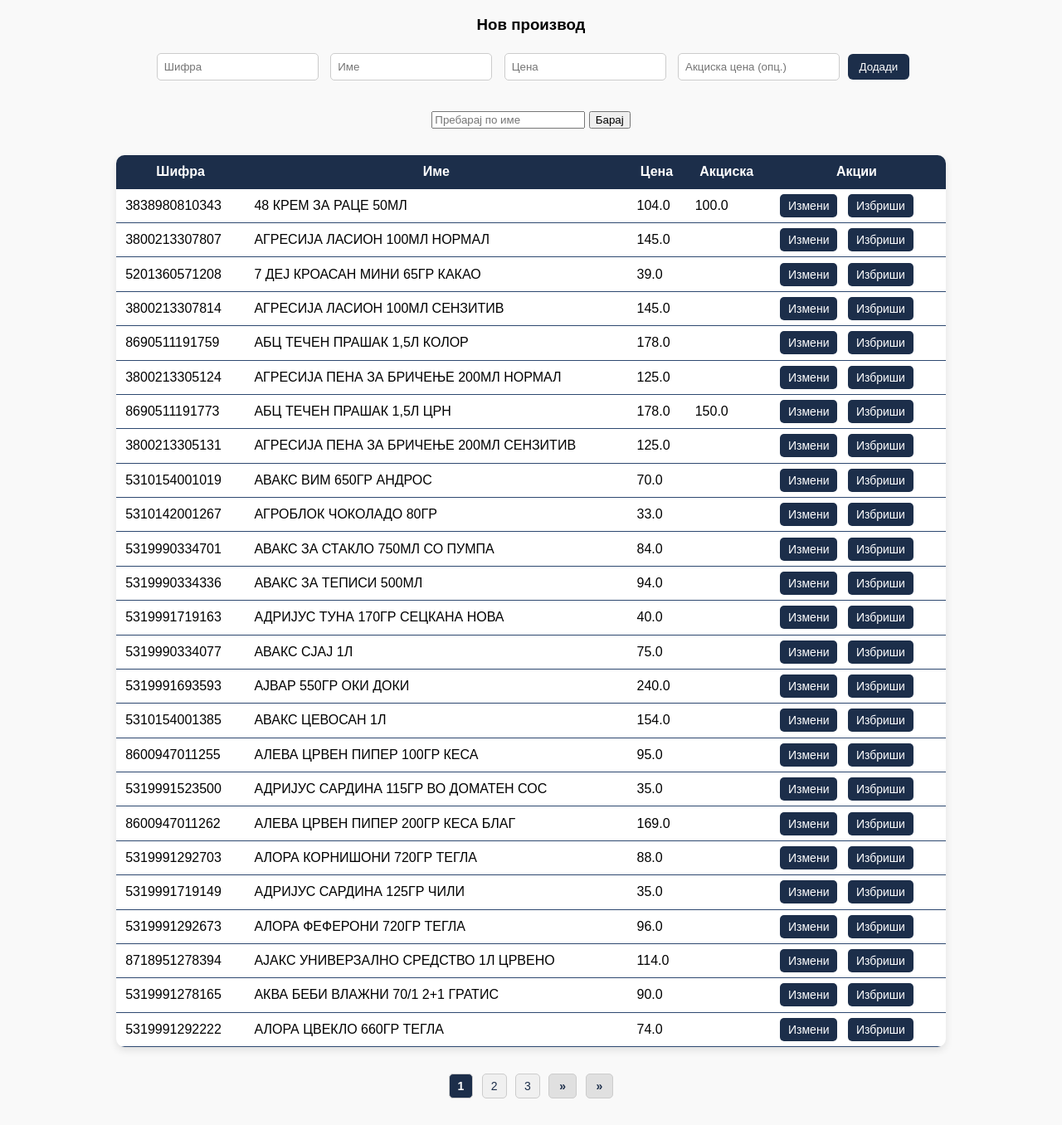
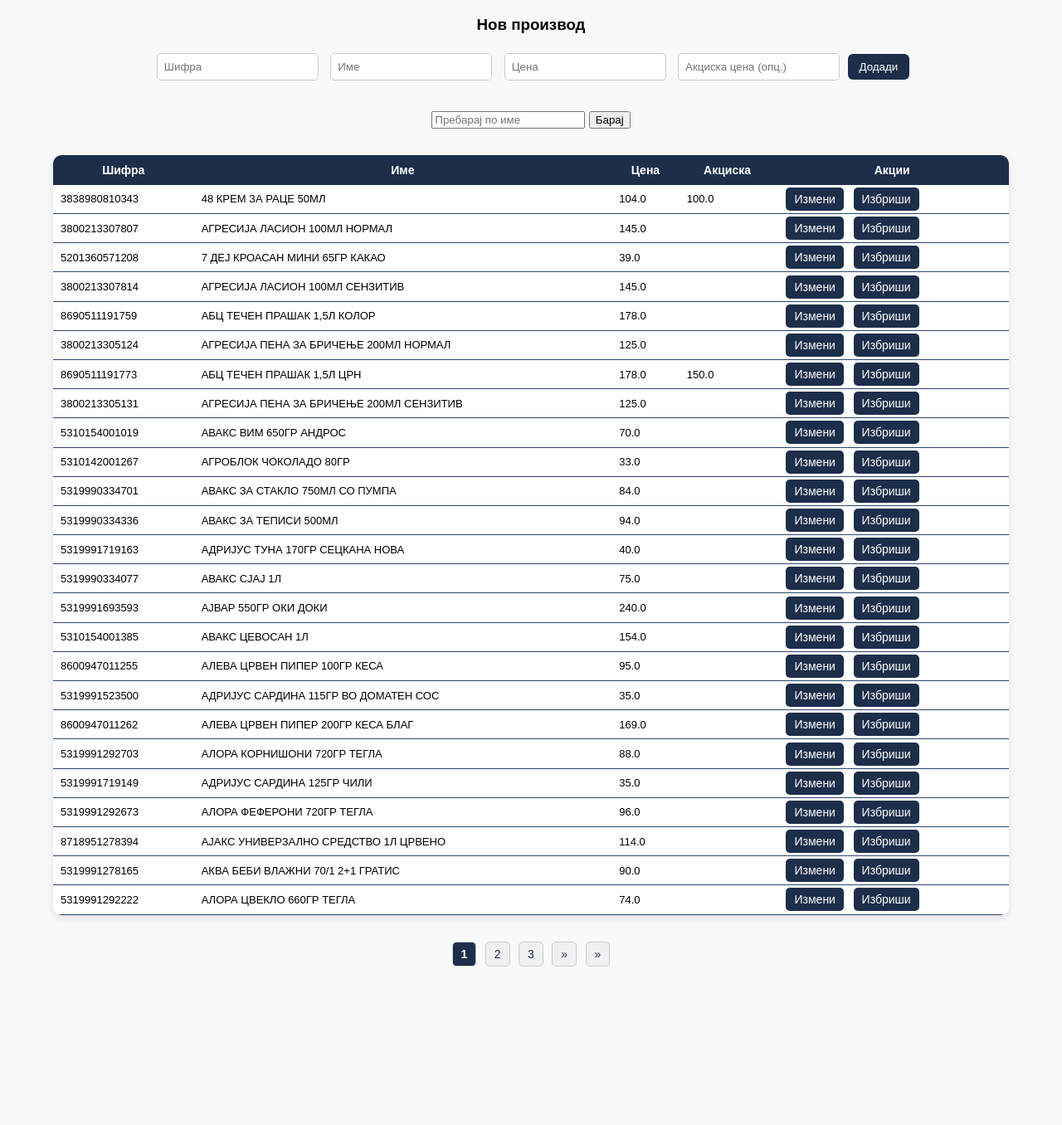
Before and after one commit to marijavasilevska06/Gonito2025, a Flask app: page /admin in a window 1280 px wide. Shown: the part 100-1456 px from the top of the page at 83% size. After the commit the page ends 1265 px from the top, so only its background shows below. Run offline with Flask 3, Linux system fonts and the light colour scheme; the visitor is signed in with stand-in values (Sample User, id 1); data comes from the database, SQL or seed files in the repository.

Commit message:
Update style.css

```diff
--- a/static/style.css
+++ b/static/style.css
@@ -19,48 +16,45 @@
     margin: 0 1em;
     text-decoration: none;
     display: inline-block;
-    margin-bottom: 0.5em;
+    padding: 0.5em;
 }
 
-/* Центрирани елементи */
 main.center, .center {
     text-align: center;
     margin: 2em auto;
     padding: 0 1em;
 }
 
-/* Табели */
-table {
+.logo {
+    max-width: 200px;
+    width: 100%;
+    margin-bottom: 1em;
+}
+
+table, .admin_table {
     margin: 2em auto;
     border-collapse: collapse;
     background: white;
     width: 90%;
-    max-width: 800px;
     border-radius: 10px;
+    border: #2d4870;
     overflow: hidden;
     box-shadow: 0 4px 10px rgba(0, 0, 0, 0.1);
-}
-
-.admin_table {
-    margin: 2em auto;
-    border-collapse: collapse;
-    background: white;
-    width: 95%;
-    max-width: 1000px;
-    border-radius: 10px;
-    overflow: hidden;
-    box-shadow: 0 4px 10px rgba(0, 0, 0, 0.1);
+    word-break: break-word;
 }
 
 th {
     background-color: #1c2e4a;
     color: white;
+    border: 1px #2d4870;
     padding: 0.7em;
+    font-size: 14px;
 }
 
 td {
     padding: 0.7em;
     border-bottom: 1px solid #2d4870;
+    font-size: 13px;
 }
 
 h2.center {
@@ -157,13 +143,6 @@
     pointer-events: none;
 }
 
-.page-link.nav {
-    font-weight: bold;
-    background-color: #e0e0e0;
-    padding: 6px 12px;
-}
-
-/* Footer */
 footer {
     background-color: #1c2e4a;
     color: white;
```
Also changed, not shown: other parts of static/style.css (+26 -53 lines).
